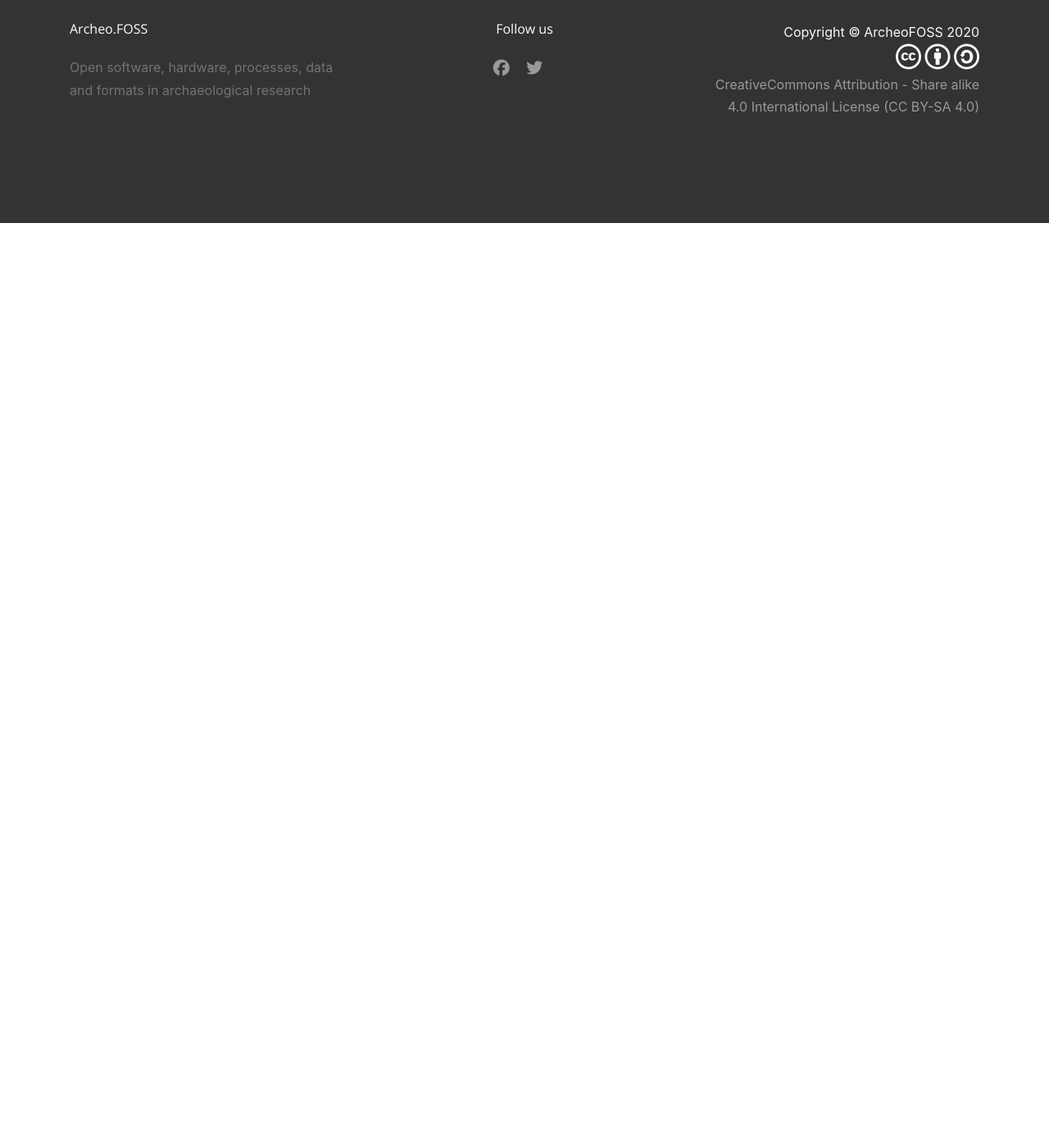
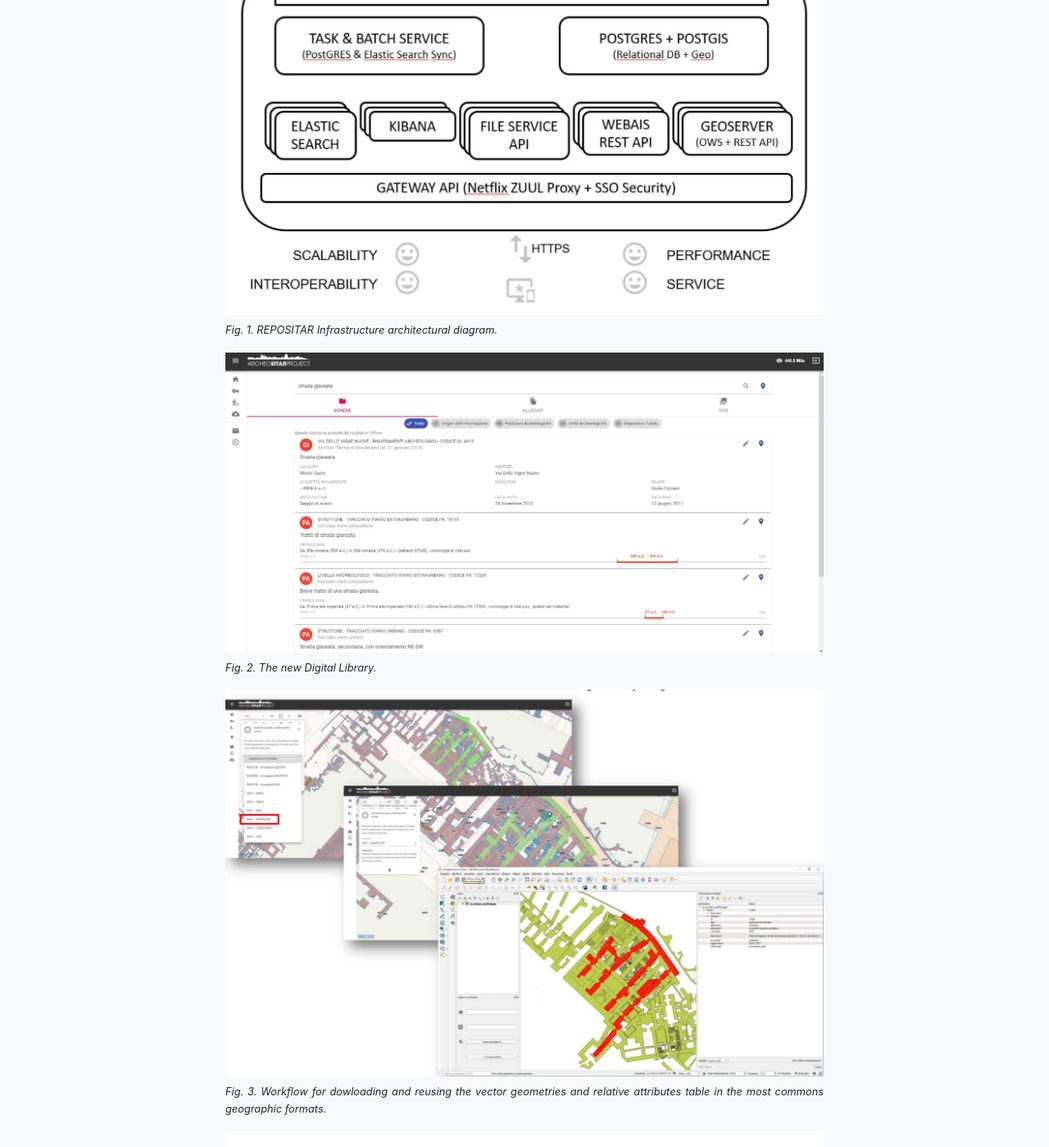
Before and after one commit to archeofoss/archeofoss2020, a Jekyll site: the page built from abstracts/serlorenzi.md, in a window 1280 px wide and 1400 px high, scrolled down 3273 px. Shown: the whole window at 82% size. Built offline with Jekyll 4.4.1, drawn with Linux system fonts in a browser that asks for light colours; nearby versions of some CDN libraries; before the commit the page ends 3545 px from its top, so only the background shows below that; some of the changed text lies outside the part shown.

Commit message:
Added images to abstracts part 2

```diff
--- a/abstracts/serlorenzi.md
+++ b/abstracts/serlorenzi.md
@@ -2,6 +2,11 @@
 title: "SITAR: a new OPEN DATA infrastructure for a public archaeology of Rome"
 description: "SITAR: a new OPEN DATA infrastructure for a public archaeology of Rome"
 layout: article-slim
+images:
+  - abstracts/serlorenzi-01.jpg|Fig. 1. REPOSITAR Infrastructure architectural diagram.
+  - abstracts/serlorenzi-02.jpg|Fig. 2. The new Digital Library.
+  - abstracts/serlorenzi-03.jpg|Fig. 3. Workflow for dowloading and reusing the vector geometries and relative attributes table in the most commons geographic formats.
+  - abstracts/serlorenzi-04.jpg|Fig. 4. SITAR open data services.
 ---
 
 **Mirella Serlorenzi**
```
Also changed, not shown: abstracts/palombini.md (+2 -0 lines), abstracts/price.md (+3 -0 lines), abstracts/rosati.md (+5 -0 lines), abstracts/schmidt.md (+4 -0 lines).
